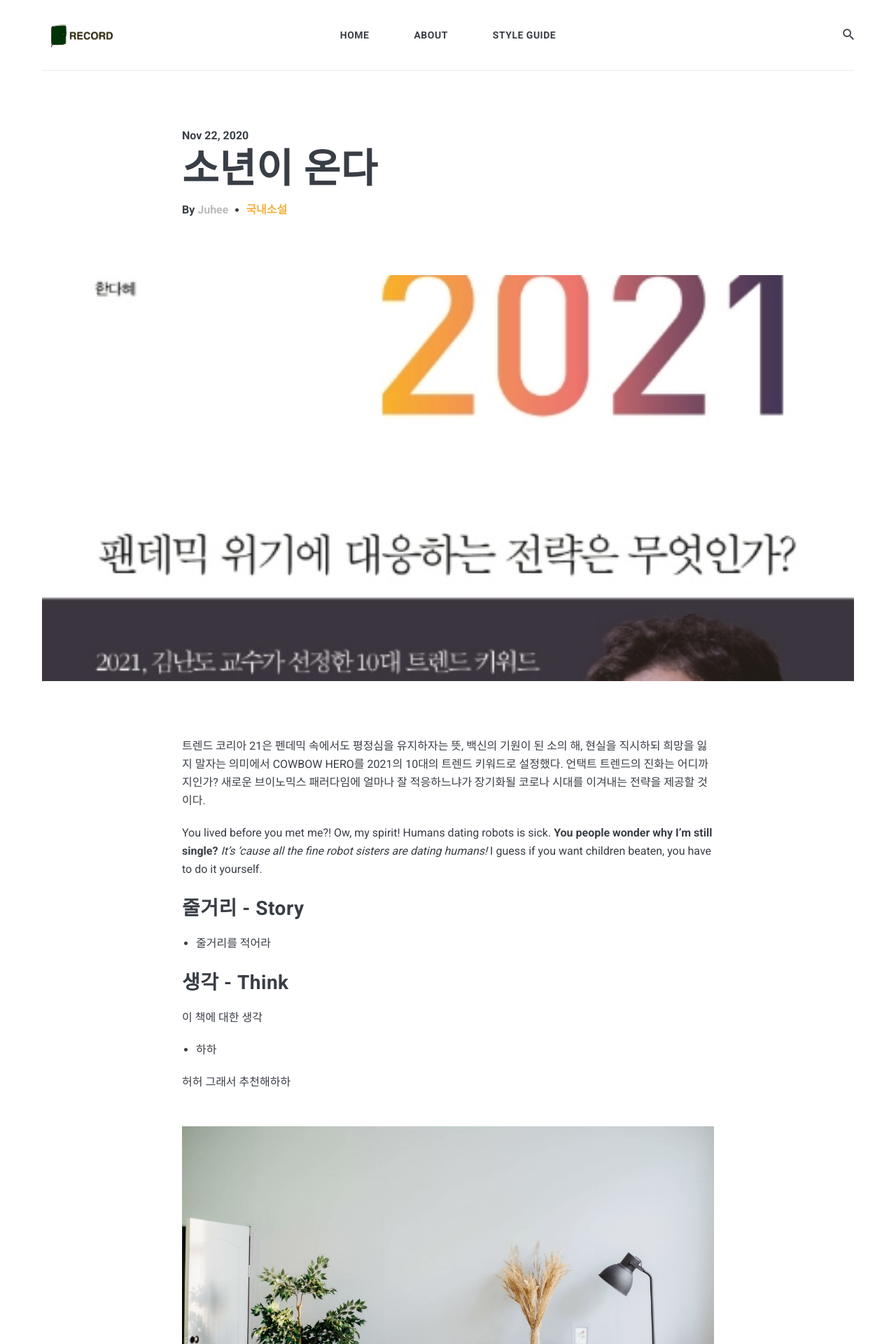
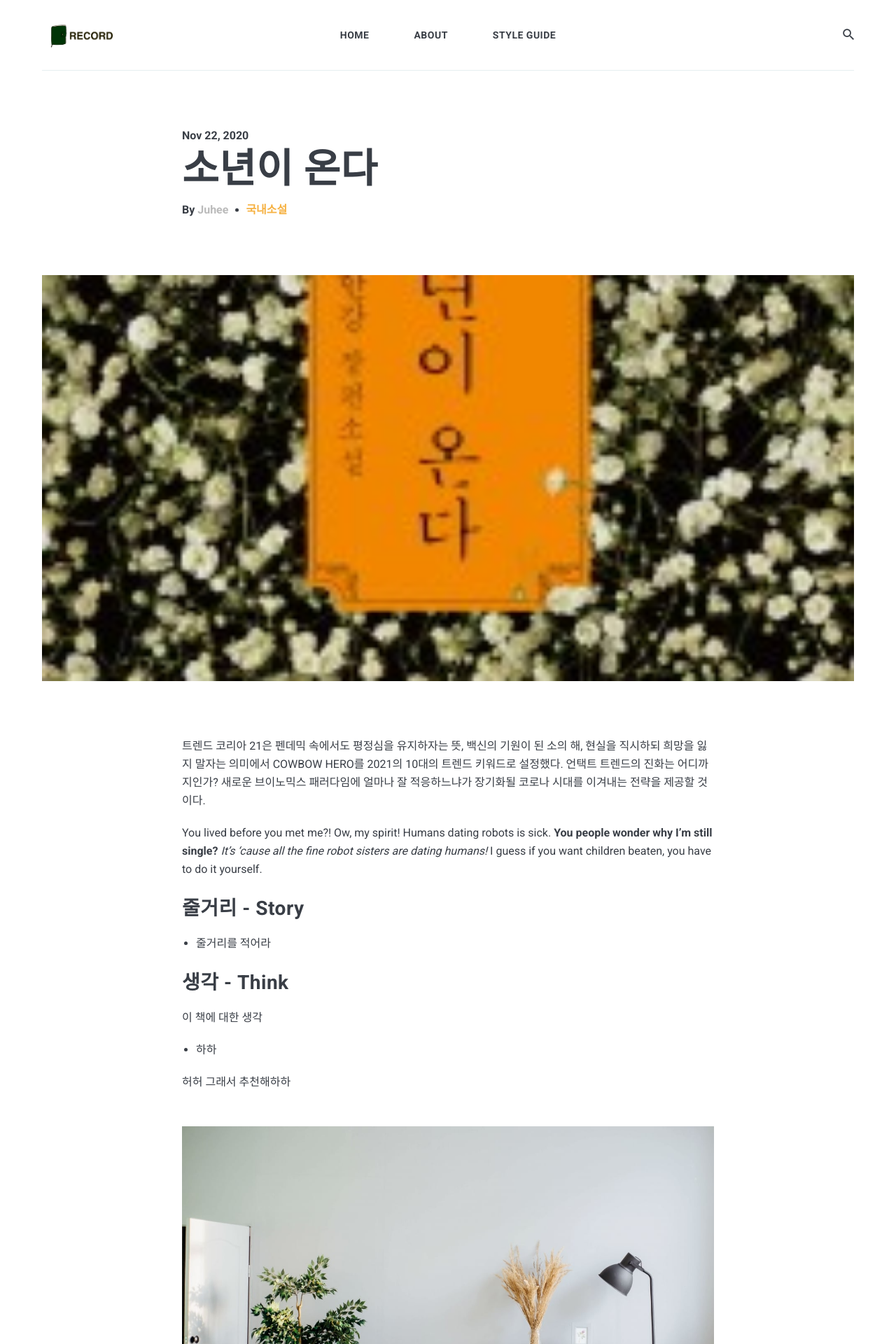
Before and after one commit to du2i/du2i.github.io, a Jekyll site: the page built from _posts/2020-11-22-소년이온다.markdown, in a window 1280 px wide. Shown: the top 1920 px of the page at 70% size. Built offline with Jekyll 4.4.1, drawn with Linux system fonts in a browser that asks for light colours; nearby versions of some CDN libraries; comment, search, counter and statistics services are not loaded.

Commit message:
Update 2020-11-22-소년이온다.markdown

```diff
--- a/_posts/2020-11-22-소년이온다.markdown
+++ b/_posts/2020-11-22-소년이온다.markdown
@@ -2,7 +2,7 @@
 layout: post
 title:  소년이 온다
 date:   2020-11-22 15:01:35 +0300
-image:  트렌드코리아2021.jpg
+image:  소년이온다.jpg
 tags:   국내소설
 ---
 트렌드 코리아 21은 펜데믹 속에서도 평정심을 유지하자는 뜻, 백신의 기원이 된 소의 해, 현실을 직시하되 희망을 잃지 말자는 의미에서 COWBOW HERO를 2021의 10대의 트렌드 키워드로 설정했다. 언택트 트렌드의 진화는 어디까지인가? 새로운 브이노믹스 패러다임에 얼마나 잘 적응하느냐가 장기화될 코로나 시대를 이겨내는 전략을 제공할 것이다.
```
